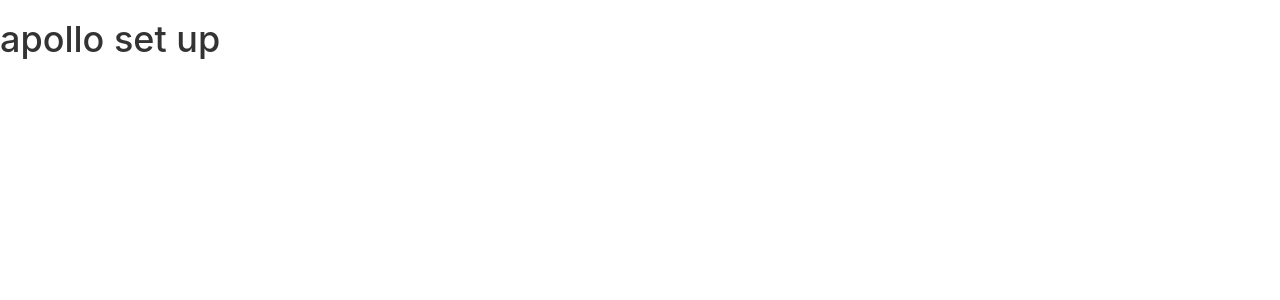
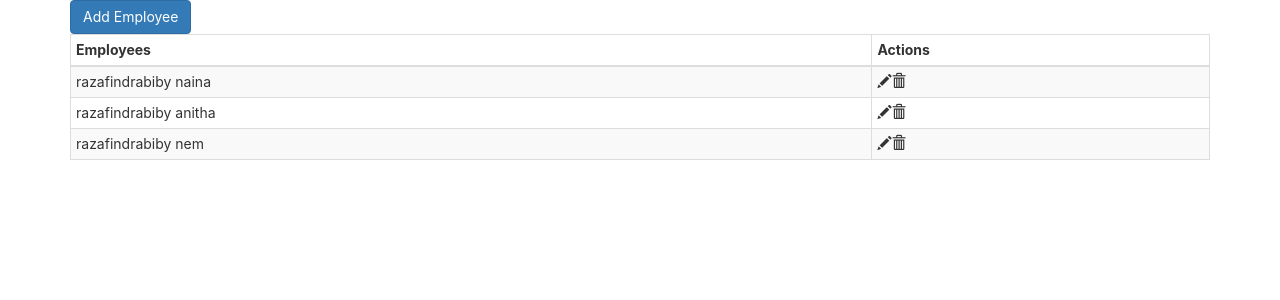
Before and after one commit to nainarazz/graphql-project, a React (Create React App) app in the folder client/: page / in a window 1280 px wide. Shown: the top 300 px of the page. Built offline with nearby package versions, Linux system fonts and the light colour scheme.

Commit message:
added employee list component

```diff
--- a/client/src/App.js
+++ b/client/src/App.js
@@ -2,6 +2,7 @@
 import './App.css';
 import ApolloClient from 'apollo-boost';
 import { ApolloProvider } from 'react-apollo';
+import EmployeeList from './components/EmployeeList';
 
 // the uri here should not be hardcoded, but simplicity, it is hardcoded here.
 const client = new ApolloClient({
@@ -11,7 +12,7 @@
 const App = () => (
   <ApolloProvider client={client}>
     <div className="">
-      <h1>apollo set up</h1>
+      <EmployeeList />
     </div>
   </ApolloProvider>
 );
--- /dev/null
+++ b/client/src/components/EmployeeList.js
@@ -0,0 +1,62 @@
+import React, { Component } from 'react';
+import {
+  Table, Button, Grid,
+} from 'react-bootstrap';
+
+const data = [
+  {
+    id: 1, nom: 'razafindrabiby ', prenom: 'naina', age: 23, poste: 'software dev',
+  },
+  {
+    id: 2, nom: 'razafindrabiby ', prenom: 'anitha', age: 22, poste: 'student',
+  },
+  {
+    id: 3, nom: 'razafindrabiby ', prenom: 'nem', age: 13, poste: 'student',
+  },
+];
+
+class EmployeeList extends Component {
+  static displayEmployees() {
+    // will be changed later to data from db
+    const employees = data;
+
+    const list = employees.map(emp => (
+      <tr key={emp.id}>
+        <td>{emp.nom} {emp.prenom}</td>
+        <td>
+          <i className="glyphicon glyphicon-pencil" />
+          <i className="glyphicon glyphicon-trash" />
+        </td>
+      </tr>
+    ));
+
+    return (
+      <div>
+        <Grid>
+          <Button bsStyle="primary">Add Employee</Button>
+          <Table striped bordered condensed hover>
+            <thead>
+              <tr>
+                <th>Employees</th>
+                <th>Actions</th>
+              </tr>
+            </thead>
+            <tbody>
+              {list}
+            </tbody>
+          </Table>
+        </Grid>
+      </div>
+    );
+  }
+
+  render() {
+    return (
+      <div>
+        {EmployeeList.displayEmployees()}
+      </div>
+    );
+  }
+}
+
+export default EmployeeList;
```
